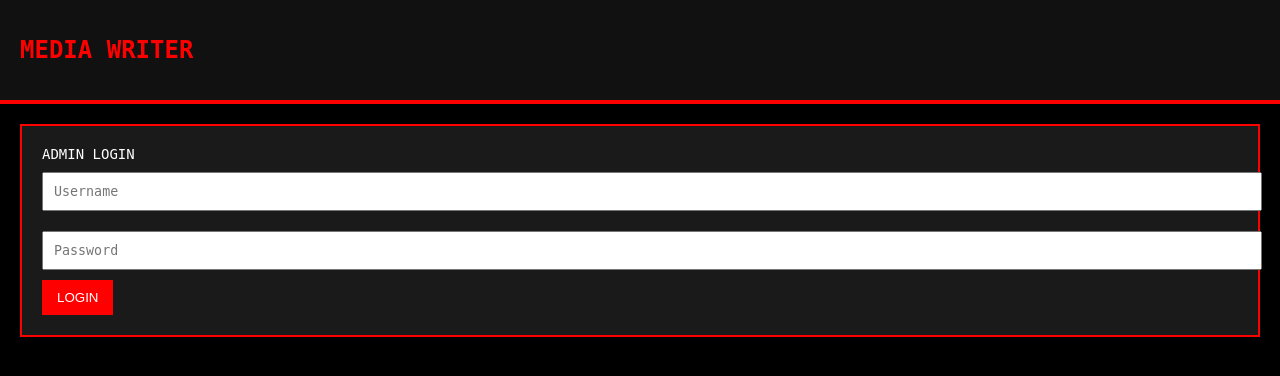
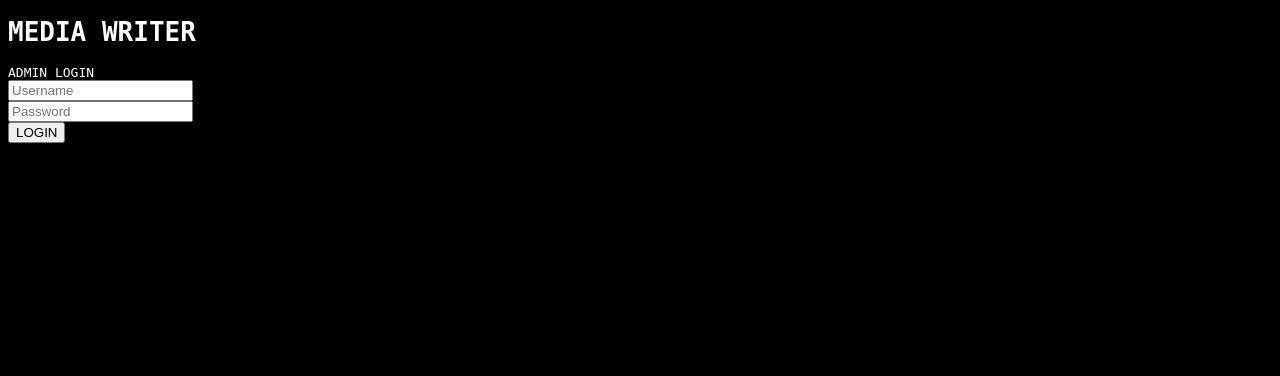
Before and after one commit to rileywallaceriley/Mediawriter, a Flask app: page /login in a window 1280 px wide. Shown: the top 376 px of the page. Run offline with Flask 3, Linux system fonts and the light colour scheme; some web fonts are replaced.

Commit message:
Add files via upload

```diff
--- a/static/css/style.css
+++ b/static/css/style.css
@@ -1,63 +1 @@
-body {
-  background: #000;
-  font-family: 'Press Start 2P', monospace;
-  color: #fff;
-  margin: 0;
-}
-header {
-  display: flex;
-  align-items: center;
-  justify-content: space-between;
-  padding: 20px;
-  background-color: #111;
-  border-bottom: 4px solid #ff0000;
-}
-h1 {
-  font-size: 24px;
-  color: #ff0000;
-}
-.login-link, .logout-link {
-  color: #ff0000;
-  font-size: 12px;
-  text-decoration: none;
-  padding-right: 20px;
-}
-.story-feed {
-  padding: 20px;
-}
-.story-card {
-  background-color: #1a1a1a;
-  padding: 20px;
-  margin-bottom: 20px;
-  border: 2px solid #ff0000;
-}
-.story-title {
-  font-size: 14px;
-  color: #fff;
-  word-wrap: break-word;
-  overflow-wrap: anywhere;
-}
-.story-summary {
-  font-size: 12px;
-  color: #ccc;
-  line-height: 1.4;
-  word-wrap: break-word;
-  overflow-wrap: anywhere;
-}
-.read-button {
-  background-color: #ff0000;
-  color: #fff;
-  border: none;
-  padding: 10px 15px;
-  cursor: pointer;
-}
-.read-button:hover {
-  background-color: #cc0000;
-}
-.input-box {
-  margin-top: 10px;
-  margin-bottom: 10px;
-  padding: 10px;
-  width: 100%;
-  font-family: 'Press Start 2P', monospace;
-}
+body { background-color: black; color: white; font-family: monospace; }
```
